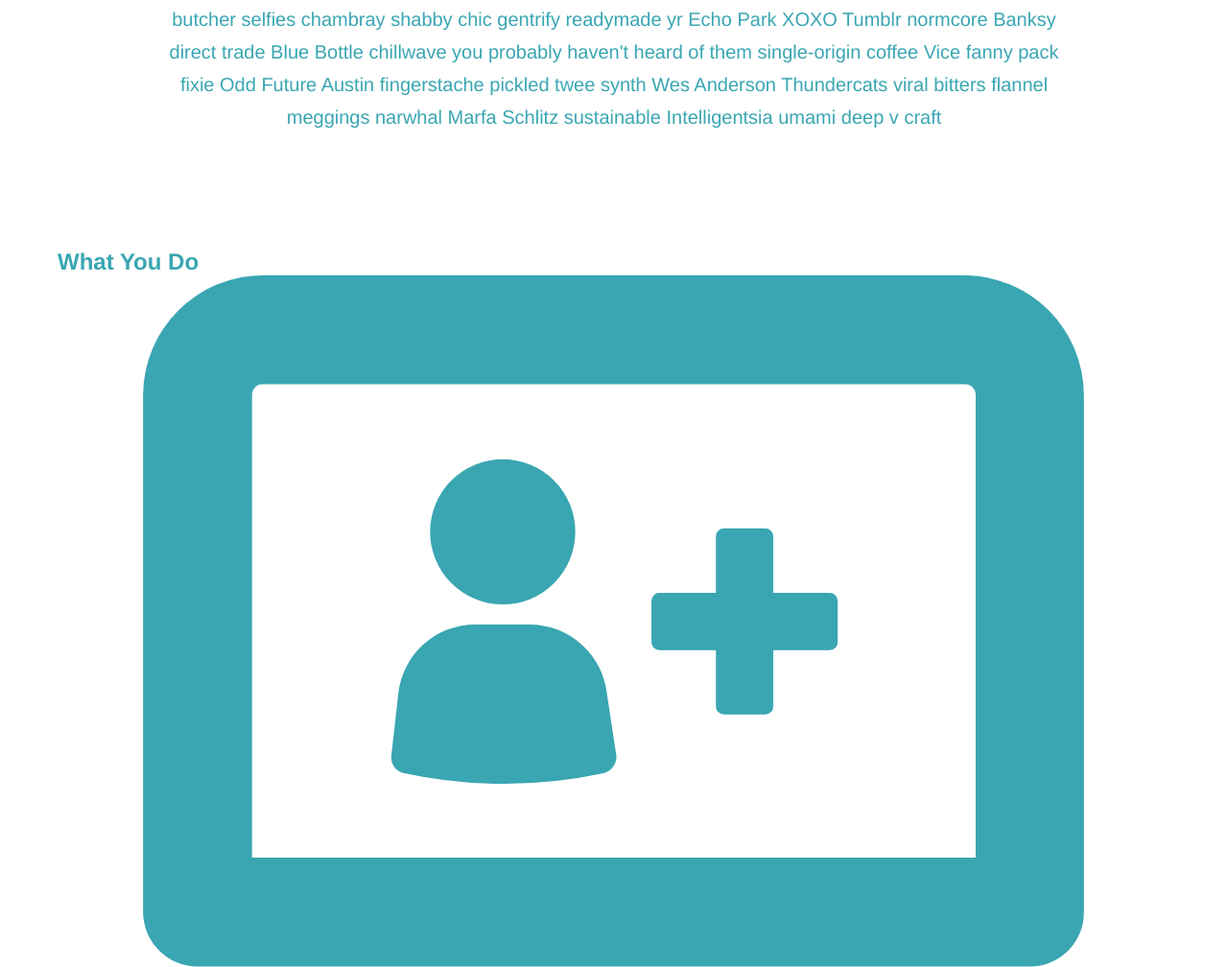
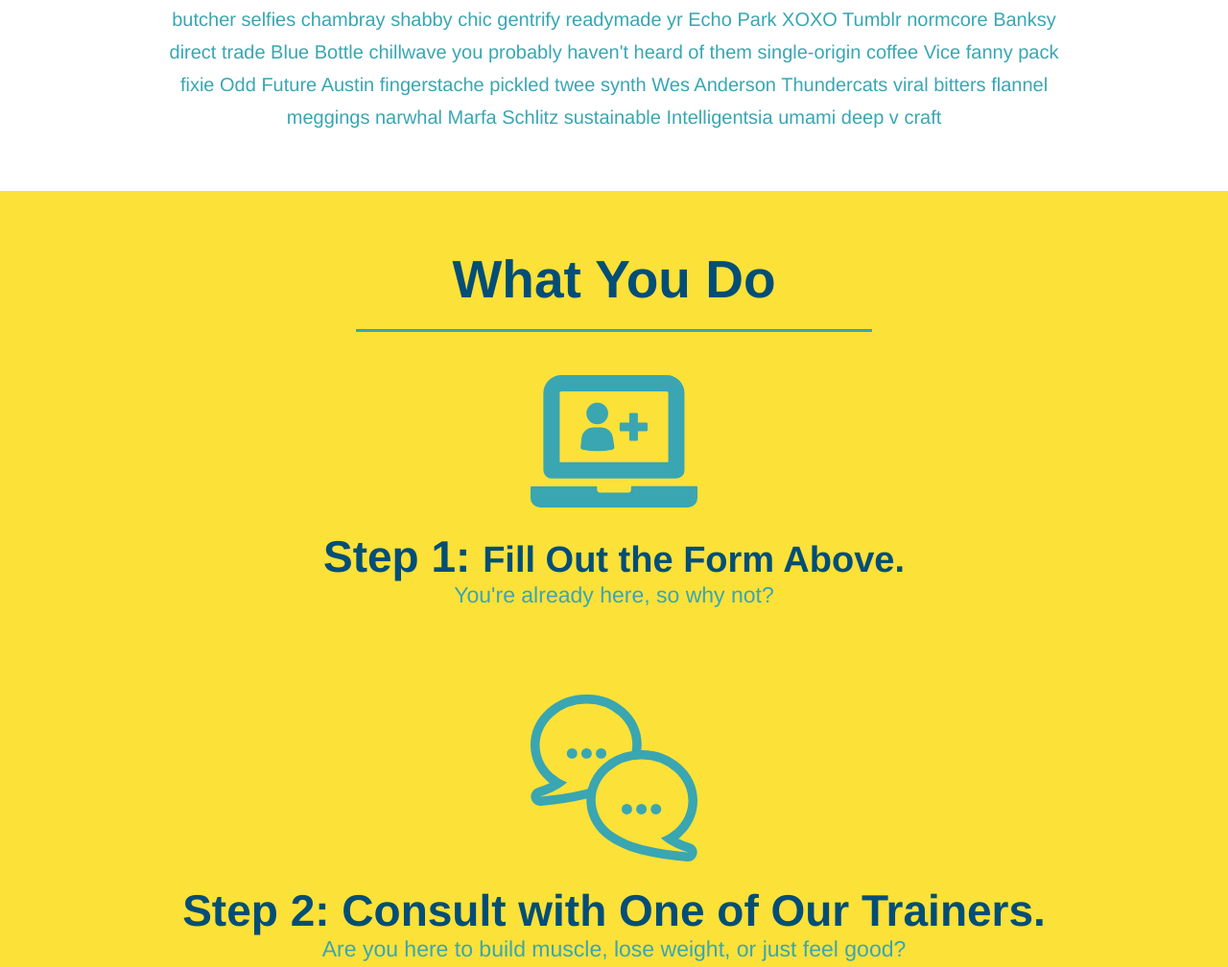
Before and after one commit to Ferry2/run-buddy, a plain HTML site: page index.html in a window 1280 px wide. Shown: the part 851-1859 px from the top of the page at 96% size. Drawn offline with Linux system fonts and the light colour scheme.

Commit message:
style what you do section

```diff
--- a/index.html
+++ b/index.html
@@ -87,21 +87,21 @@
       <body>
         <!-- "what we do" section -->
         <section id="what-we-do" class="intro">
-    <h2>What We Do</h2>
+            <h2 class="section-title primary-border">What We Do</h2>
     <p>
       butcher selfies chambray shabby chic gentrify readymade yr Echo Park XOXO Tumblr normcore Banksy direct trade Blue Bottle chillwave you probably haven't heard of them single-origin coffee Vice fanny pack fixie Odd Future Austin fingerstache pickled twee synth Wes Anderson Thundercats viral bitters flannel meggings narwhal Marfa Schlitz sustainable Intelligentsia umami deep v craft
     </p>
   </section>
 
   <!-- "what you do" section -->
-  <section id="what-you-do">
+  <section id="what-you-do" class="steps">
 
-    <h2>What You Do</h2>
+    <h2 class="section-title secondary-border">What You Do</h2>
 
     <div>
         <!-- insert this img element -->
         <img src="./images/step-1.svg" alt="" />
-        <h3>Step 1: Fill Out the Form Above.</h3>
+        <h3>Step 1: <span>Fill Out the Form Above.</span></h3>
         <p>You're already here, so why not?</p>
       </div>
 
--- a/style.css
+++ b/style.css
@@ -174,20 +174,11 @@ section {
 }
 /* HERO STYLES END */
 
-/* what we do start */
+/* what we do START */
 .intro {
   text-align: center;
 }
 
-.intro h2 {
-  font-size: 55px;
-  color: #024e76;
-  margin-bottom: 35px;
-  padding: 0 100px 20px 100px;
-  border-bottom: 3px solid;
-  border-color: #fce138;
-  display: inline-block;
-}
 
 .intro p {
   line-height: 1.7;
@@ -196,3 +187,53 @@ section {
   font-size: 20px;
   margin: 0 auto;
 }
+/* what we do END */
+
+/* what you do START */
+.steps {
+  text-align: center;
+  background: #fce138;
+}
+
+
+.section-title {
+  font-size: 55px;
+  color: #024e76;
+  margin-bottom: 35px;
+  padding: 0 100px 20px 100px;
+  display: inline-block;
+  border-bottom: 3px solid;
+}
+
+.primary-border {
+  border-color: #fce138;
+}
+
+.secondary-border {
+  border-color: #39a6b2;
+}
+
+.steps div {
+  margin-bottom: 80px;
+}
+
+.steps img {
+  width: 15%;
+  margin: 10px 0;
+}
+
+.steps h3 {
+  color: #024e76;
+  font-size: 46px;
+  margin-top: 10px;
+}
+
+.steps p {
+  color: #39a6b2;
+  font-size: 23px;
+}
+
+.steps span {
+  font-size: 38px;
+}
+/* what you do END */
```
